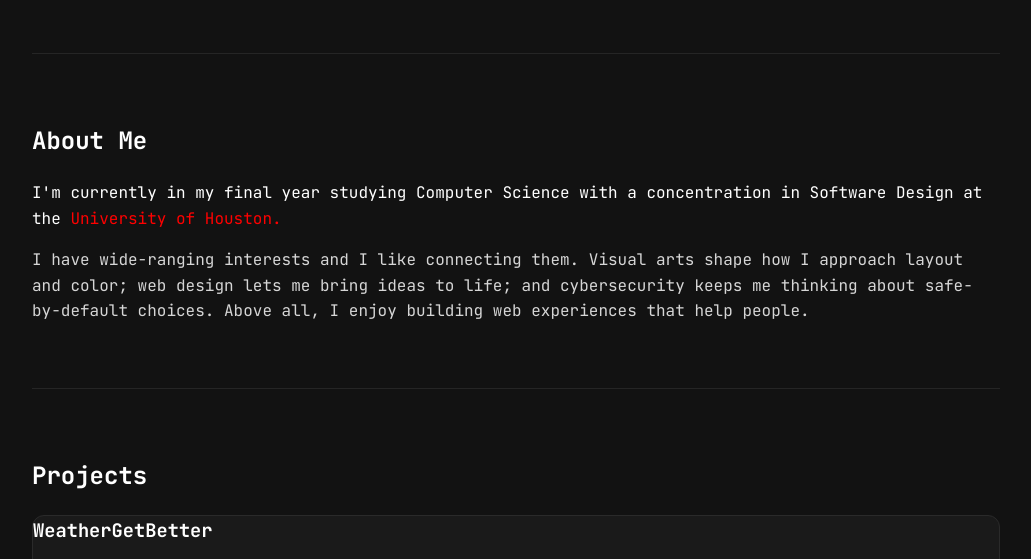
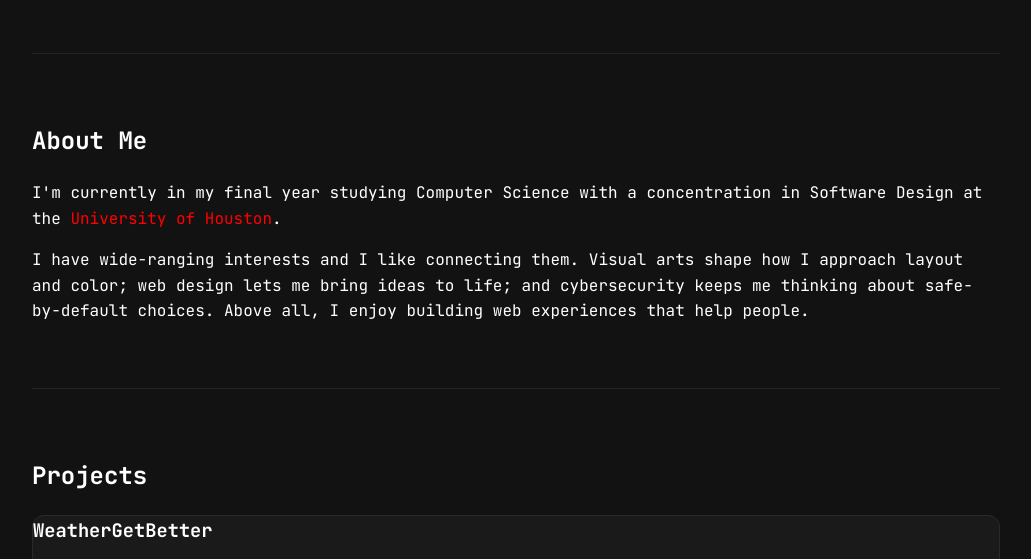
Before and after one commit to caribec/caribec.github.io, a plain HTML site: page index.html in a window 1280 px wide. Shown: the part 181-740 px from the top of the page, without its empty margins (124-1155 px from the left). Drawn offline with Linux system fonts and the light colour scheme.

Commit message:
fixed font color, added favicon.

```diff
--- a/index.html
+++ b/index.html
@@ -1,6 +1,14 @@
 <!DOCTYPE html>
 <html lang="en">
 <head>
+  <link rel="icon" href="favicon.ico?v=1">
+  <link rel="apple-touch-icon" sizes="180x180" href="apple-touch-icon.png?v=1">
+  <link rel="manifest" href="site.webmanifest?v=1">
+  <link rel="icon" type="image/png" sizes="16x16" href="favicon-16x16.png?v=1">
+  <link rel="icon" type="image/png" sizes="32x32" href="favicon-32x32.png?v=1">
+
+
+
   <link href="https://fonts.googleapis.com/css2?family=JetBrains+Mono:wght@400;600;700&display=swap" rel="stylesheet">
   <meta charset="utf-8" />
   <meta name="viewport" content="width=device-width, initial-scale=1" />
@@ -25,11 +33,11 @@
   <!-- ABOUT -->
   <section id="about">
     <h2>About Me</h2>
-    <p>I'm currently in my final year studying Computer Science with a concentration in Software Design at the <span style="color: red;">University of Houston.</span> </p>
-    <p class="muted reveal" style="margin-bottom:16px">
-      I have wide-ranging interests and I like connecting them. Visual arts shape how I approach layout and color;
+    <p>I'm currently in my final year studying Computer Science with a concentration in Software Design at the <span style="color: red;">University of Houston</span>.</p>
+    I have wide-ranging interests and I like connecting them. Visual arts shape how I approach layout and color;
       web design lets me bring ideas to life; and cybersecurity keeps me thinking about safe-by-default choices.
       Above all, I enjoy building web experiences that help people.
+    <p class="muted reveal" style="margin-bottom:16px">
 
 
     </p>
```
Also changed, not shown: about.txt (added), android-chrome-192x192.png (added), android-chrome-512x512.png (added), apple-touch-icon.png (added), favicon-16x16.png (added), favicon-32x32.png (added), favicon.ico (added), site.webmanifest (added).
